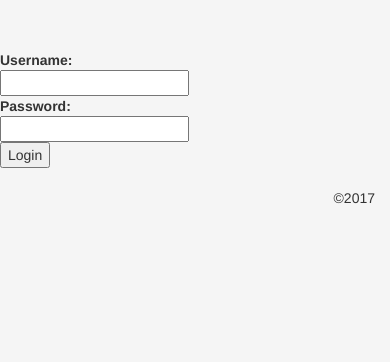
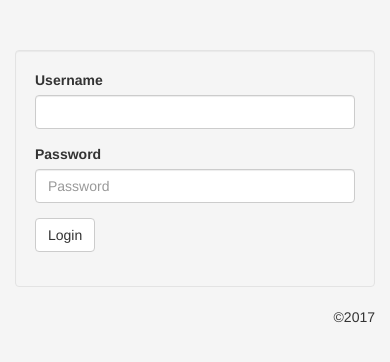
Before and after one commit to wanghan0501/chuangxianghui, a Flask app: page / in a window 390 px wide. Shown: the top 362 px of the page. Run offline with Flask 2, Linux system fonts and the light colour scheme; some libraries are stand-ins or nearby versions.

Commit message:
add comments and debug, beautify the login panel

```diff
--- a/app/templates/login.html
+++ b/app/templates/login.html
@@ -4,13 +4,26 @@
 {% endif %}
 
 {% block body %}
-    <form action="{{ url_for('login') }}" method=post>
-        <dl>
-            <dt>Username:
-            <dd><input type=text name=username>
-            <dt>Password:
-            <dd><input type=password name=password>
-            <dd><input type=submit value=Login>
-        </dl>
-    </form>
+    <div class="col-md-6 col-sm-3">
+    <div class="well center-block">
+        <form class="form-horizontal" action="{{ url_for('login') }}" method=post>
+          <div class="form-group">
+            <label for="inputUsername" class="col-sm-2 control-label">Username</label>
+            <div class="col-sm-10">
+              <input type="text" name="username" class="form-control" id="inputUsername">
+            </div>
+          </div>
+          <div class="form-group">
+            <label for="inputPassword" class="col-sm-2 control-label">Password</label>
+            <div class="col-sm-10">
+              <input type="password" class="form-control" id="inputPassword" name="password" placeholder="Password">
+            </div>
+          </div>
+          <div class="form-group">
+            <div class="col-sm-offset-2 col-sm-10"><input type=submit value=Login class="btn btn-default"></div>
+          </div>
+        </form>
+    </div>
+    </div>
+
 {% endblock %}
--- a/app/views.py
+++ b/app/views.py
@@ -51,7 +51,9 @@ def manage(page=1):
 
 @app.route('/add_comment', methods=["GET", "POST"])
 def add_comment():
-    return
+    cm = request.args.get('comment')
+    comment_helper.add_comment(cm)
+    return jsonify(res=True)
 
 
 @app.route('/logout', methods=["GET", "POST"])
```
Also changed, not shown: app/comment_helper.py (+0 -25 lines), app/templates/manage.html (+10 -8 lines), app/db/shuzhifenxiang.db.
